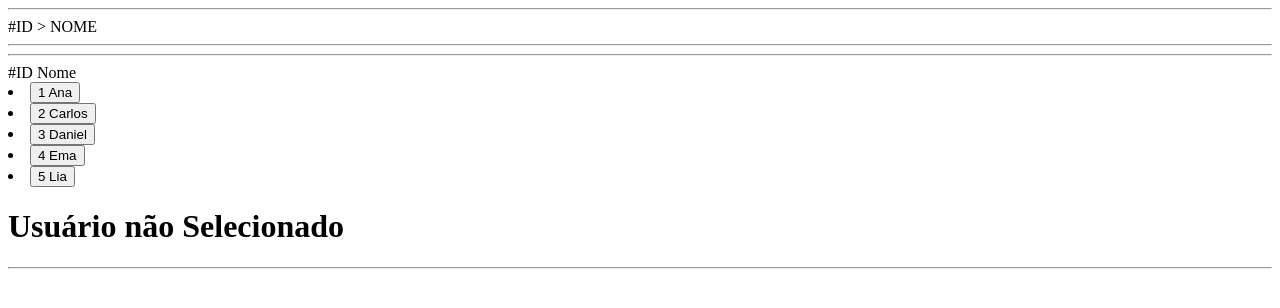
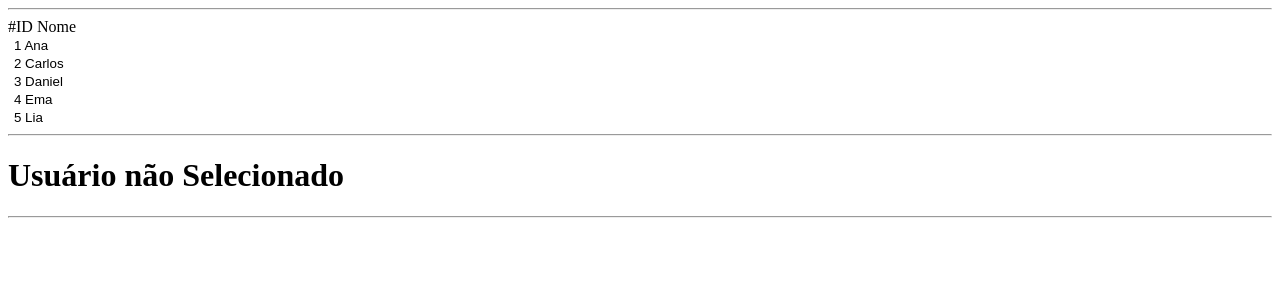
Before and after one commit to devkrhis/desafio-componente, a Vue app: page / in a window 1280 px wide. Shown: the top 308 px of the page. Built offline with nearby package versions, Linux system fonts and the light colour scheme; the HTML template or start-up script is replaced by a standard one.

Commit message:
falta estilizar ainda

```diff
--- a/src/App.vue
+++ b/src/App.vue
@@ -1,8 +1,5 @@
 <template>
   <div id="app">
-    <hr>
-    #ID > NOME
-    <hr>
     <HomePage/>
     <hr>
   </div>
--- a/src/components/AnaPerson.vue
+++ b/src/components/AnaPerson.vue
@@ -79,4 +79,13 @@ export default {
     justify-content: space-evenly;
 }
 
+#collectionButtons button {
+    border: none;
+    background-color: white;
+}
+
+li {
+    list-style-type: none;
+}
+
 </style>
--- a/src/components/HomePage.vue
+++ b/src/components/HomePage.vue
@@ -11,7 +11,8 @@
         :oneValue="oneValue"
         @sameNumber="oneValue = $event"/>
 
-        <div id="controlBox">
+
+        <hr>
         <informationBlock
         :idade="idade"
         @sameAge="idade = $event"
@@ -21,7 +22,6 @@
 
         :oneValue="oneValue"
         @sameNumber="oneValue = $event"/>
-        </div>
     </div>
 
 </template>
```
Lines whose indentation alone changed are shown as unchanged.
